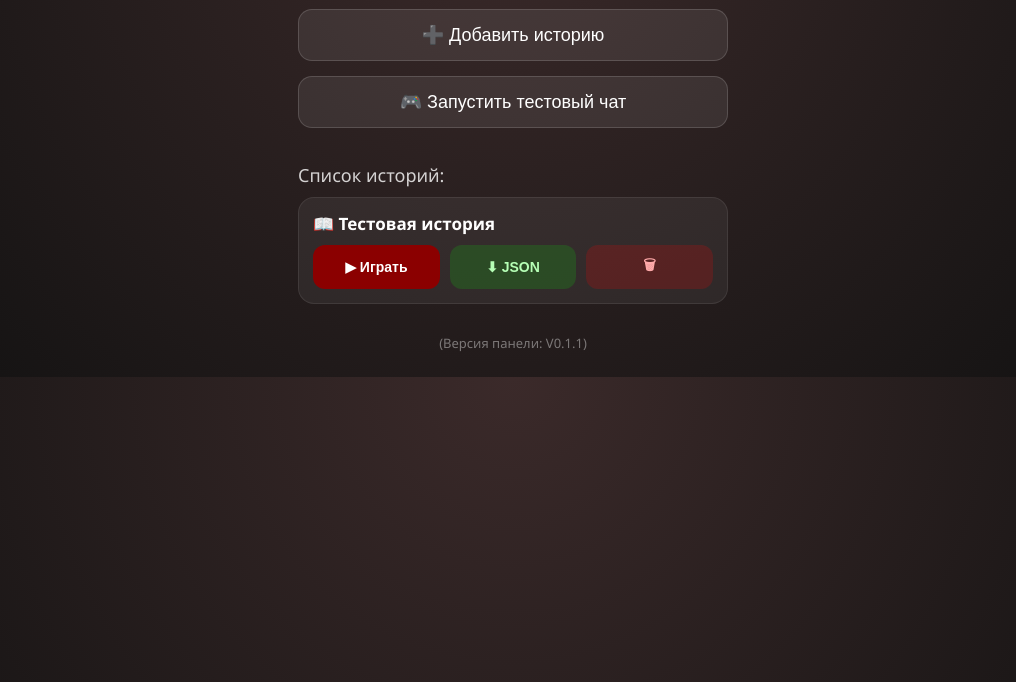
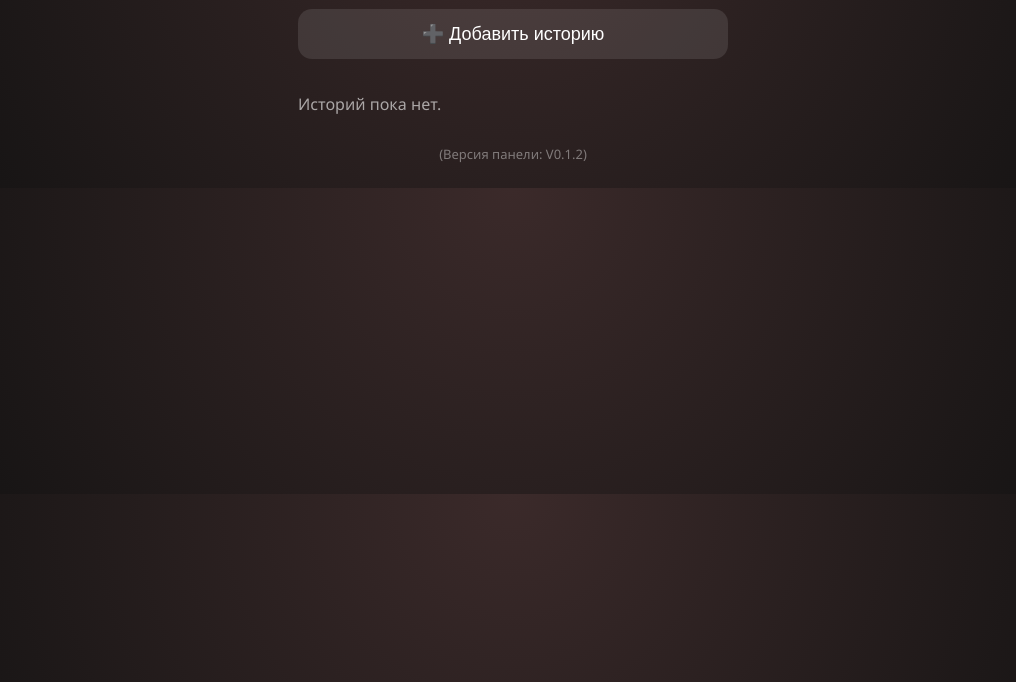
Before and after one commit to reanayou-arch/test, a website: page public/index.html in a window 1280 px wide. Shown: the part 118-800 px from the top of the page, without its empty margins (127-1143 px from the left). Drawn offline with Linux system fonts and the light colour scheme.

Commit message:
Update index.html

```diff
--- a/public/index.html
+++ b/public/index.html
@@ -4,7 +4,7 @@
   <meta charset="UTF-8" />
   <meta name="viewport" content="width=device-width, initial-scale=1.0"/>
 
-  <title>Horror-Studio — Главное меню</title>
+  <title>Horror-Studio — Меню</title>
 
   <style>
     body {
@@ -24,7 +24,6 @@
       text-align: center;
       font-size: 38px;
       margin-bottom: 25px;
-      letter-spacing: 2px;
       font-family: Georgia, serif;
     }
 
@@ -33,21 +32,11 @@
       padding: 14px;
       font-size: 18px;
       border-radius: 14px;
-      border: 1px solid rgba(255,255,255,0.15);
-      background: rgba(255,255,255,0.08);
+      border: none;
+      background: rgba(255,255,255,0.10);
       color: white;
       cursor: pointer;
-      margin-bottom: 15px;
-    }
-
-    .menu-btn:hover {
-      background: rgba(255,255,255,0.14);
-    }
-
-    .section-title {
-      font-size: 18px;
-      margin: 20px 0 10px;
-      opacity: 0.8;
+      margin-bottom: 18px;
     }
 
     .story-card {
@@ -55,18 +44,17 @@
       border-radius: 16px;
       padding: 14px;
       margin-bottom: 18px;
-      border: 1px solid rgba(255,255,255,0.08);
     }
 
     .story-title {
-      font-size: 17px;
+      font-size: 18px;
       font-weight: bold;
       margin-bottom: 10px;
     }
 
     .btn-row {
       display: flex;
-      gap: 10px;
+      gap: 8px;
     }
 
     .small-btn {
@@ -79,20 +67,9 @@
       font-weight: bold;
     }
 
-    .play {
-      background: darkred;
-      color: white;
-    }
-
-    .download {
-      background: rgba(0,255,0,0.15);
-      color: #b6ffb6;
-    }
-
-    .delete {
-      background: rgba(255,0,0,0.18);
-      color: #ffaaaa;
-    }
+    .play { background: darkred; color: white; }
+    .download { background: rgba(0,255,0,0.15); color: #b6ffb6; }
+    .delete { background: rgba(255,0,0,0.18); color: #ffaaaa; }
 
     .version {
       text-align: center;
@@ -108,33 +85,30 @@
 
     <h1>Horror-Studio</h1>
 
-    <!-- Главное меню -->
     <button class="menu-btn" onclick="location.href='/author'">
       ➕ Добавить историю
     </button>
 
-    <button class="menu-btn" onclick="location.href='/play'">
-      🎮 Запустить тестовый чат
-    </button>
-
-    <!-- Истории -->
-    <div class="section-title">Список историй:</div>
     <div id="stories"></div>
 
-    <div class="version">(Версия панели: V0.1.1)</div>
+    <div class="version">(Версия панели: V0.1.2)</div>
   </div>
 
 <script>
-  // Пока тестовая история (заглушка)
-  let stories = [
-    {
-      title: "Тестовая история"
-    }
-  ];
+  function loadStories() {
+    return JSON.parse(localStorage.getItem("horrorStories") || "[]");
+  }
 
   function renderStories() {
     const container = document.getElementById("stories");
     container.innerHTML = "";
+
+    const stories = loadStories();
+
+    if (stories.length === 0) {
+      container.innerHTML = "<p style='opacity:0.6'>Историй пока нет.</p>";
+      return;
+    }
 
     stories.forEach((story, index) => {
       const card = document.createElement("div");
@@ -144,17 +118,9 @@
         <div class="story-title">📖 ${story.title}</div>
 
         <div class="btn-row">
-          <button class="small-btn play" onclick="location.href='/play'">
-            ▶ Играть
-          </button>
-
-          <button class="small-btn download" onclick="downloadStory(${index})">
-            ⬇ JSON
-          </button>
-
-          <button class="small-btn delete" onclick="deleteStory(${index})">
-            🗑
-          </button>
+          <button class="small-btn play" onclick="startGame(${index})">▶ Играть</button>
+          <button class="small-btn download" onclick="downloadStory(${index})">⬇ JSON</button>
+          <button class="small-btn delete" onclick="deleteStory(${index})">🗑</button>
         </div>
       `;
 
@@ -162,11 +128,16 @@
     });
   }
 
+  function startGame(index) {
+    localStorage.setItem("activeStory", index);
+    location.href = "/play";
+  }
+
   function downloadStory(index) {
-    const blob = new Blob(
-      [JSON.stringify(stories[index], null, 2)],
-      { type: "application/json" }
-    );
+    const stories = loadStories();
+    const blob = new Blob([JSON.stringify(stories[index], null, 2)], {
+      type: "application/json"
+    });
 
     const link = document.createElement("a");
     link.href = URL.createObjectURL(blob);
@@ -175,7 +146,9 @@
   }
 
   function deleteStory(index) {
+    let stories = loadStories();
     stories.splice(index, 1);
+    localStorage.setItem("horrorStories", JSON.stringify(stories));
     renderStories();
   }
 
```
